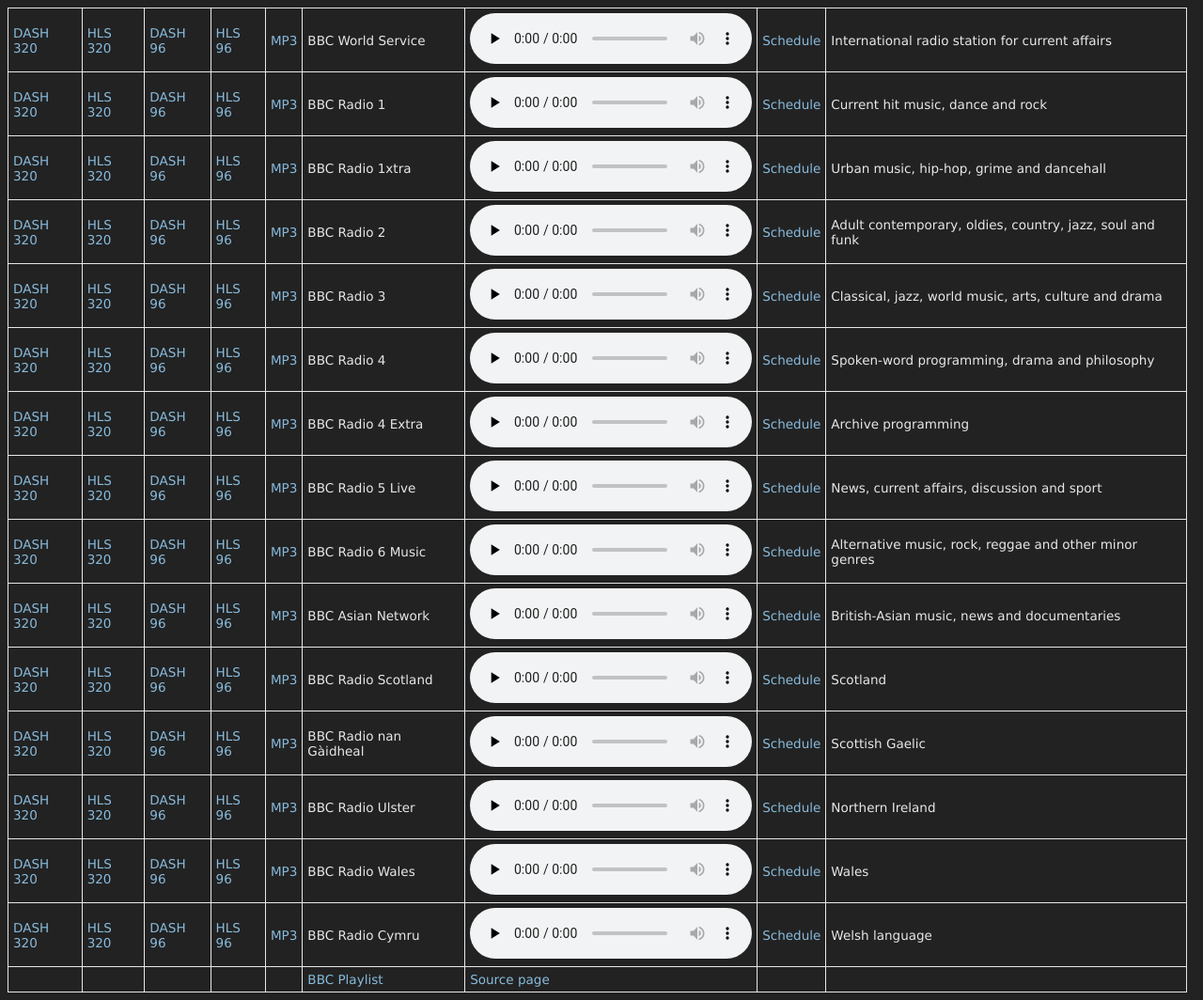
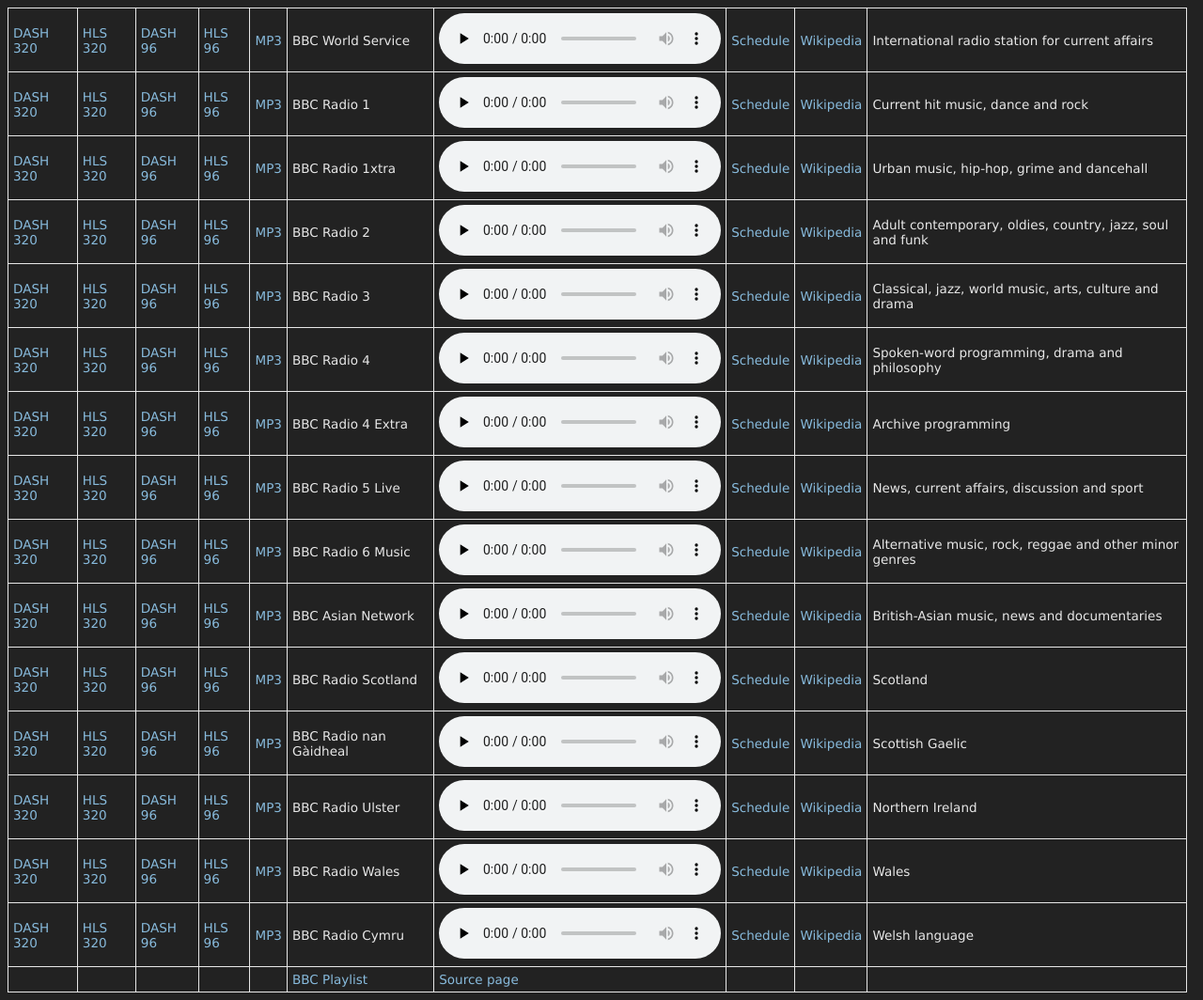
Before and after one commit to danburd/danburd.github.io, a Jekyll site: the page bbc.html, which Jekyll copies as it is, in a window 1280 px wide. Shown: the whole page at 94% size. Built offline with Jekyll 4.4.1, drawn with Linux system fonts in a browser that asks for light colours.

Commit message:
Added Wikipedia pages

```diff
--- a/bbc.html
+++ b/bbc.html
@@ -24,6 +24,7 @@
    <td>BBC World Service</td>
    <td><audio controls preload="none"><source src="http://bbcwssc.ic.llnwd.net/stream/bbcwssc_mp1_ws-eieuk" type="audio/mpeg"></audio></td>
    <td><a href="https://www.bbc.co.uk/schedules/p02zbmb3">Schedule</a></td>
+   <td><a href="https://en.wikipedia.org/wiki/BBC_World_Service">Wikipedia</a></td>
    <td>International radio station for current affairs</td>
   </tr>
   <tr>
@@ -35,6 +36,7 @@
    <td>BBC Radio 1</td>
    <td><audio controls preload="none"><source src="http://bbcmedia.ic.llnwd.net/stream/bbcmedia_radio1_mf_p" type="audio/mpeg"></audio></td>
    <td><a href="https://www.bbc.co.uk/schedules/p00fzl86">Schedule</a></td>
+   <td><a href="https://en.wikipedia.org/wiki/BBC_Radio_1">Wikipedia</a></td>
    <td>Current hit music, dance and rock</td>
   </tr>
   <tr>
@@ -46,6 +48,7 @@
    <td>BBC Radio 1xtra</td>
    <td><audio controls preload="none"><source src="http://bbcmedia.ic.llnwd.net/stream/bbcmedia_radio1xtra_mf_p" type="audio/mpeg"></audio></td>
    <td><a href="https://www.bbc.co.uk/schedules/p00fzl64">Schedule</a></td>
+   <td><a href="https://en.wikipedia.org/wiki/BBC_Radio_1Xtra">Wikipedia</a></td>
    <td>Urban music, hip-hop, grime and dancehall</td>
   </tr>
   <tr>
@@ -57,6 +60,7 @@
    <td>BBC Radio 2</td>
    <td><audio controls preload="none"><source src="http://bbcmedia.ic.llnwd.net/stream/bbcmedia_radio2_mf_p" type="audio/mpeg"></audio></td>
    <td><a href="https://www.bbc.co.uk/schedules/p00fzl8v">Schedule</a></td>
+   <td><a href="https://en.wikipedia.org/wiki/BBC_Radio_2">Wikipedia</a></td>
    <td>Adult contemporary, oldies, country, jazz, soul and funk</td>
   </tr>
   <tr>
@@ -68,6 +72,7 @@
    <td>BBC Radio 3</td>
    <td><audio controls preload="none"><source src="http://bbcmedia.ic.llnwd.net/stream/bbcmedia_radio3_mf_p" type="audio/mpeg"></audio></td>
    <td><a href="https://www.bbc.co.uk/schedules/p00fzl8t">Schedule</a></td>
+   <td><a href="https://en.wikipedia.org/wiki/BBC_Radio_3">Wikipedia</a></td>
    <td>Classical, jazz, world music, arts, culture and drama</td>
   </tr>
   <tr>
@@ -79,6 +84,7 @@
    <td>BBC Radio 4</td>
    <td><audio controls preload="none"><source src="http://bbcmedia.ic.llnwd.net/stream/bbcmedia_radio4fm_mf_p" type="audio/mpeg"></audio></td>
    <td><a href="https://www.bbc.co.uk/schedules/p00fzl7j">Schedule</a></td>
+   <td><a href="https://en.wikipedia.org/wiki/BBC_Radio_4">Wikipedia</a></td>
    <td>Spoken-word programming, drama and philosophy</td>
   </tr><!--
   <tr>
@@ -88,6 +94,7 @@
    <td>BBC Radio 4LW</td>
    <td><audio controls preload="none"><source src="http://bbcmedia.ic.llnwd.net/stream/bbcmedia_radio4lw_mf_p" type="audio/mpeg"></audio></td>
    <td><a href="https://www.bbc.co.uk/schedules/p00fzl7k">Schedule</a></td>
+   <td><a href="">Wikipedia</a></td>
    <td>Spoken-word programming, drama and philosophy</td>
   </tr>-->
   <tr>
@@ -99,6 +106,7 @@
    <td>BBC Radio 4 Extra</td>
    <td><audio controls preload="none"><source src="http://bbcmedia.ic.llnwd.net/stream/bbcmedia_radio4extra_mf_p" type="audio/mpeg"></audio></td>
    <td><a href="https://www.bbc.co.uk/schedules/p00fzl7l">Schedule</a></td>
+   <td><a href="https://en.wikipedia.org/wiki/BBC_Radio_4_Extra">Wikipedia</a></td>
    <td>Archive programming</td>
   </tr>
   <tr>
@@ -110,6 +118,7 @@
    <td>BBC Radio 5 Live</td>
    <td><audio controls preload="none"><source src="http://bbcmedia.ic.llnwd.net/stream/bbcmedia_radio5live_mf_p" type="audio/mpeg"></audio></td>
    <td><a href="https://www.bbc.co.uk/schedules/p00fzl7g">Schedule</a></td>
+   <td><a href="https://en.wikipedia.org/wiki/BBC_Radio_5_Live">Wikipedia</a></td>
    <td>News, current affairs, discussion and sport</td>
   </tr>
   <tr>
@@ -121,6 +130,7 @@
    <td>BBC Radio 6 Music</td>
    <td><audio controls preload="none"><source src="http://bbcmedia.ic.llnwd.net/stream/bbcmedia_6music_mf_p" type="audio/mpeg"></audio></td>
    <td><a href="https://www.bbc.co.uk/schedules/p00fzl65">Schedule</a></td>
+   <td><a href="https://en.wikipedia.org/wiki/BBC_Radio_6_Music">Wikipedia</a></td>
    <td>Alternative music, rock, reggae and other minor genres</td>
   </tr>
   <tr>
@@ -132,6 +142,7 @@
    <td>BBC Asian Network</td>
    <td><audio controls preload="none"><source src="http://bbcmedia.ic.llnwd.net/stream/bbcmedia_asianet_mf_p" type="audio/mpeg"></audio></td>
    <td><a href="https://www.bbc.co.uk/schedules/p00fzl68">Schedule</a></td>
+   <td><a href="https://en.wikipedia.org/wiki/BBC_Asian_Network">Wikipedia</a></td>
    <td>British-Asian music, news and documentaries</td>
   </tr><!--
 </table>
@@ -146,6 +157,7 @@
    <td>BBC Radio Scotland</td>
    <td><audio controls preload="none"><source src="http://bbcmedia.ic.llnwd.net/stream/bbcmedia_scotlandfm_mf_p" type="audio/mpeg"></audio></td>
    <td><a href="https://www.bbc.co.uk/schedules">Schedule</a></td>
+   <td><a href="https://en.wikipedia.org/wiki/BBC_Radio_Scotland">Wikipedia</a></td>
    <td>Scotland</td>
   </tr><!--
   <tr>
@@ -155,6 +167,7 @@
    <td>BBC Radio Orkney</td>
    <td><audio controls preload="none"><source src="http://bbcmedia.ic.llnwd.net/stream/bbcmedia_orkney_mf_p" type="audio/mpeg"></audio></td>
    <td><a href="https://www.bbc.co.uk/schedules">Schedule</a></td>
+   <td><a href="">Wikipedia</a></td>
    <td></td>
   </tr>
   <tr>
@@ -164,6 +177,7 @@
    <td>BBC Radio Shetland</td>
    <td><audio controls preload="none"><source src="http://bbcmedia.ic.llnwd.net/stream/bbcmedia_shetland_mf_p" type="audio/mpeg"></audio></td>
    <td><a href="https://www.bbc.co.uk/schedules">Schedule</a></td>
+   <td><a href="">Wikipedia</a></td>
    <td></td>
   </tr>-->
   <tr>
@@ -175,6 +189,7 @@
    <td>BBC Radio nan Gàidheal</td>
    <td><audio controls preload="none"><source src="http://bbcmedia.ic.llnwd.net/stream/bbcmedia_nangaidheal_mf_p" type="audio/mpeg"></audio></td>
    <td><a href="https://www.bbc.co.uk/schedules/p00fzl81">Schedule</a></td>
+   <td><a href="https://en.wikipedia.org/wiki/BBC_Radio_nan_G%C3%A0idheal">Wikipedia</a></td>
    <td>Scottish Gaelic</td>
   </tr>
   <tr>
@@ -186,6 +201,7 @@
    <td>BBC Radio Ulster</td>
    <td><audio controls preload="none"><source src="http://bbcmedia.ic.llnwd.net/stream/bbcmedia_ulster_mf_p" type="audio/mpeg"></audio></td>
    <td><a href="https://www.bbc.co.uk/schedules">Schedule</a></td>
+   <td><a href="https://en.wikipedia.org/wiki/BBC_Radio_Ulster">Wikipedia</a></td>
    <td>Northern Ireland</td>
   </tr><!--
   <tr>
@@ -197,6 +213,7 @@
    <td>BBC Radio Foyle</td>
    <td><audio controls preload="none"><source src="http://bbcmedia.ic.llnwd.net/stream/bbcmedia_foyle_mf_p" type="audio/mpeg"></audio></td>
    <td><a href="https://www.bbc.co.uk/schedules">Schedule</a></td>
+   <td><a href="">Wikipedia</a></td>
    <td></td>
   </tr>-->
   <tr>
@@ -208,6 +225,7 @@
    <td>BBC Radio Wales</td>
    <td><audio controls preload="none"><source src="http://bbcmedia.ic.llnwd.net/stream/bbcmedia_walesmw_mf_p" type="audio/mpeg"></audio></td>
    <td><a href="https://www.bbc.co.uk/schedules">Schedule</a></td>
+   <td><a href="https://en.wikipedia.org/wiki/BBC_Radio_Wales">Wikipedia</a></td>
    <td>Wales</td>
   </tr>
   <tr>
@@ -219,6 +237,7 @@
    <td>BBC Radio Cymru</td>
    <td><audio controls preload="none"><source src="http://bbcmedia.ic.llnwd.net/stream/bbcmedia_cymru_mf_p" type="audio/mpeg"></audio></td>
    <td><a href="https://www.bbc.co.uk/schedules/p00fzl7b">Schedule</a></td>
+   <td><a href="https://en.wikipedia.org/wiki/BBC_Radio_Cymru">Wikipedia</a></td>
    <td>Welsh language</td>
   </tr>
   <tr>
```
